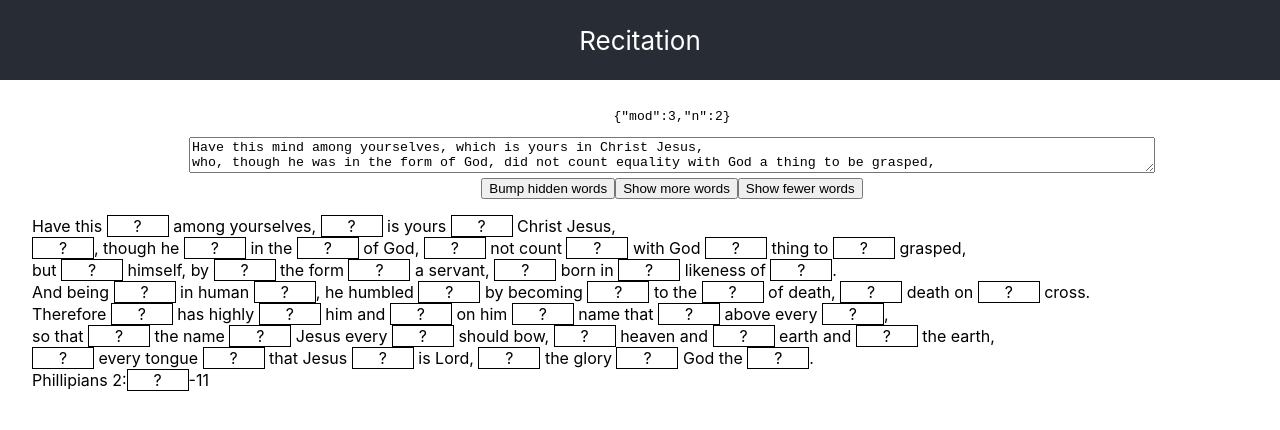
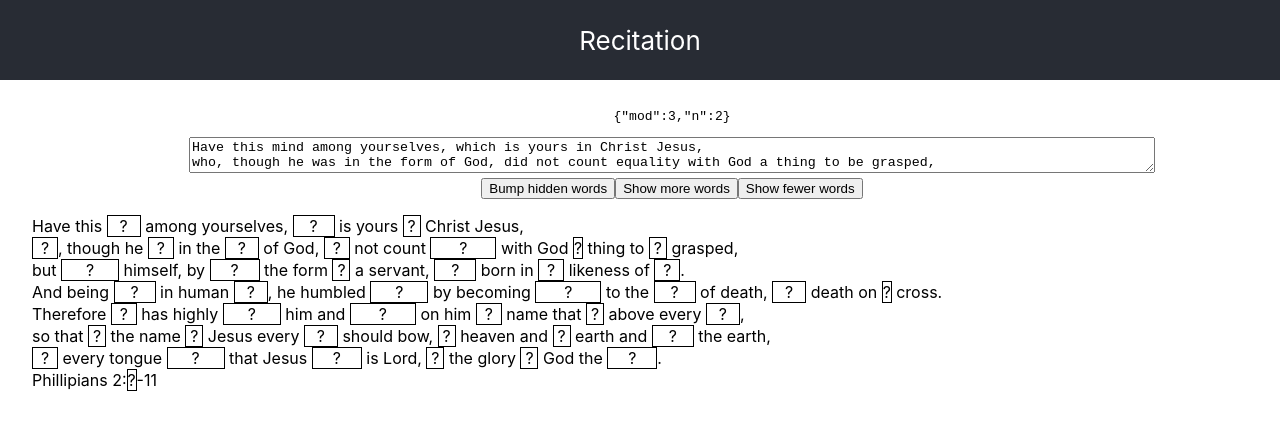
Before and after one commit to TimothyDJewell/recitation, a React (Create React App) app: page / in a window 1280 px wide. Shown: the top 430 px of the page. Built offline with nearby package versions, Linux system fonts and the light colour scheme.

Commit message:
make hidden word size dynamic

```diff
--- a/src/MemoryBox.module.css
+++ b/src/MemoryBox.module.css
@@ -6,10 +6,46 @@
   text-align: center;
   border: 1px solid black;
   display: inline-block;
-  min-width: 60px;
   user-select: none;
 }
 
 .MemoryBox.Reveal {
   border: 0;
 }
+
+.MemoryBox.Secret.w1 {
+  width: .5em;
+}
+.MemoryBox.Secret.w2 {
+  width: 1em;
+}
+.MemoryBox.Secret.w3 {
+  width: 1.5em;
+}
+.MemoryBox.Secret.w4 {
+  width: 2em;
+}
+.MemoryBox.Secret.w5 {
+  width: 2.5em;
+}
+.MemoryBox.Secret.w6 {
+  width: 3em;
+}
+.MemoryBox.Secret.w7 {
+  width: 3.5em;
+}
+.MemoryBox.Secret.w8 {
+  width: 4em;
+}
+.MemoryBox.Secret.w9 {
+  width: 4.5em;
+}
+.MemoryBox.Secret.w10 {
+  width: 5em;
+}
+.MemoryBox.Secret.w11 {
+  width: 5.5em;
+}
+.MemoryBox.Secret.w12 {
+  width: 6em;
+}
--- a/src/MemoryBox.tsx
+++ b/src/MemoryBox.tsx
@@ -1,10 +1,31 @@
 import { useState } from "react";
 import Style from './MemoryBox.module.css';
 
+const widthClassNames = [
+    Style.w12, // default for length zero
+    Style.w1,
+    Style.w2,
+    Style.w3,
+    Style.w4,
+    Style.w5,
+    Style.w6,
+    Style.w7,
+    Style.w8,
+    Style.w9,
+    Style.w10,
+    Style.w11,
+    Style.w12,
+];
+
 const MemoryBox = (props: { hiddenText: string }) => {
     const [isExposed, updateIsExposed] = useState(false);
+    const className = [
+        Style.MemoryBox,
+        isExposed ? Style.Reveal : Style.Secret,
+        widthClassNames[props.hiddenText.length] || widthClassNames[widthClassNames.length - 1],
+    ].join(' ');
     return (
-        <span className={`${Style.MemoryBox} ${(isExposed ? Style.Reveal : Style.Secret)}`} onClick={() => updateIsExposed(!isExposed)}>
+        <span className={className} onClick={() => updateIsExposed(!isExposed)}>
             {isExposed ? props.hiddenText : '?'}
         </span>
     );
```
